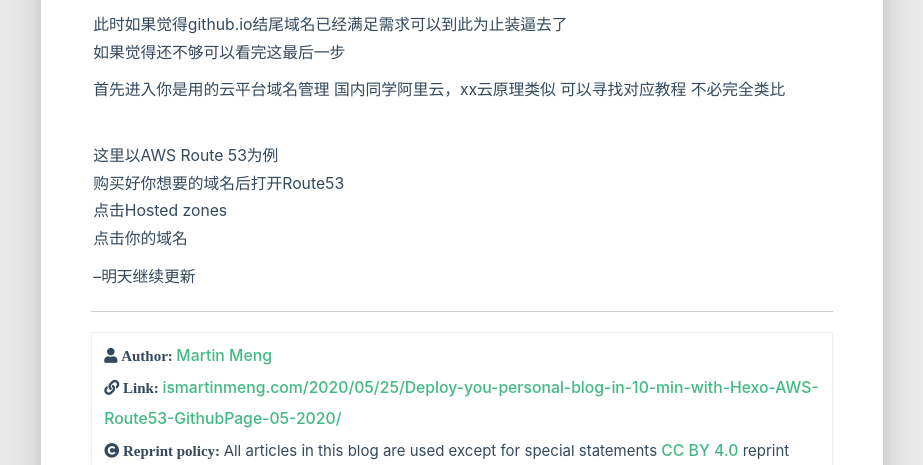
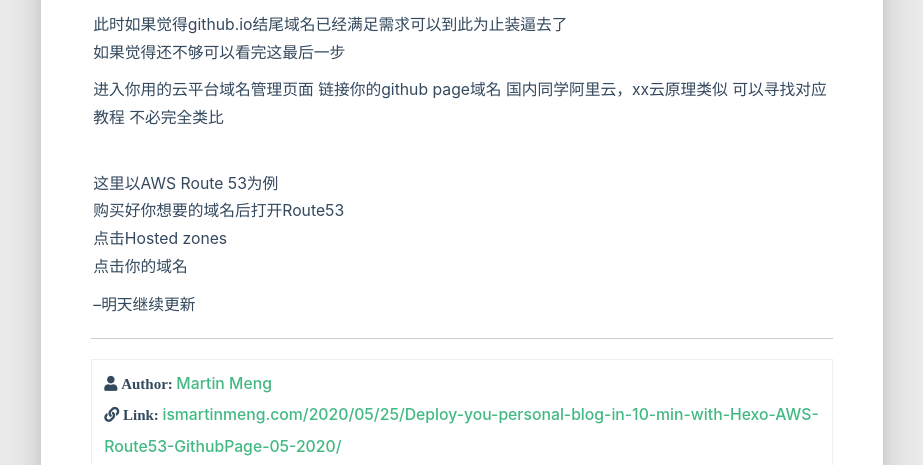
Before and after one commit to MartinMxn/MartinMxn.github.io, a plain HTML site: page 2020/05/25/Deploy-you-personal-blog-in-10-min-with-Hexo-AWS-Route53-GithubPage-05-2020/index.html in a window 1280 px wide. Shown: the part 7166-7631 px from the top of the page, without its empty margins (34-957 px from the left). Drawn offline with Linux system fonts and the light colour scheme; some packages are replaced by stand-ins of ours; no server answers; a script that the page names is missing.

Commit message:
Site updated: 2020-05-26 16:31:35

```diff
--- a/2020/05/25/Deploy-you-personal-blog-in-10-min-with-Hexo-AWS-Route53-GithubPage-05-2020/index.html
+++ b/2020/05/25/Deploy-you-personal-blog-in-10-min-with-Hexo-AWS-Route53-GithubPage-05-2020/index.html
@@ -465,7 +465,7 @@
 <p><strong>(3)之后拉取并处理冲突</strong><br>如果选择主题则需要在pull加上–allow-unrelated-histories<br><code>git pull origin master --allow-unrelated-histories</code><br>如果之前没选择应该直接<br><code>git pull origin master</code><br>就可以<br><br/></p>
 <p>然后再民工三连提交本地hexo代码到github<br><code>git init</code>  <code>git add .</code> <code>git commit -m &quot;init&quot;</code><br>此时稍等一下再打开你的username.github.io应该能看到本地hexo的页面部署到了云端！<br><img src="https://github.com/MartinMxn/MartinMxn.github.io/raw/master/medias/blogimages/0526hexoinit.png" alt=""><br><br/></p>
 <h3 id="6-自定义域名链接-以AWS-Route-53为例"><a href="#6-自定义域名链接-以AWS-Route-53为例" class="headerlink" title="6.自定义域名链接(以AWS Route 53为例)"></a>6.自定义域名链接(以AWS Route 53为例)</h3><p>此时如果觉得github.io结尾域名已经满足需求可以到此为止装逼去了<br>如果觉得还不够可以看完这最后一步</p>
-<p>首先进入你是用的云平台域名管理 国内同学阿里云，xx云原理类似 可以寻找对应教程 不必完全类比<br><br/></p>
+<p>进入你用的云平台域名管理页面 链接你的github page域名 国内同学阿里云，xx云原理类似 可以寻找对应教程 不必完全类比<br><br/></p>
 <p>这里以AWS Route 53为例<br>购买好你想要的域名后打开Route53<br>点击Hosted zones<br>点击你的域名</p>
 <p>–明天继续更新</p>
 
```
